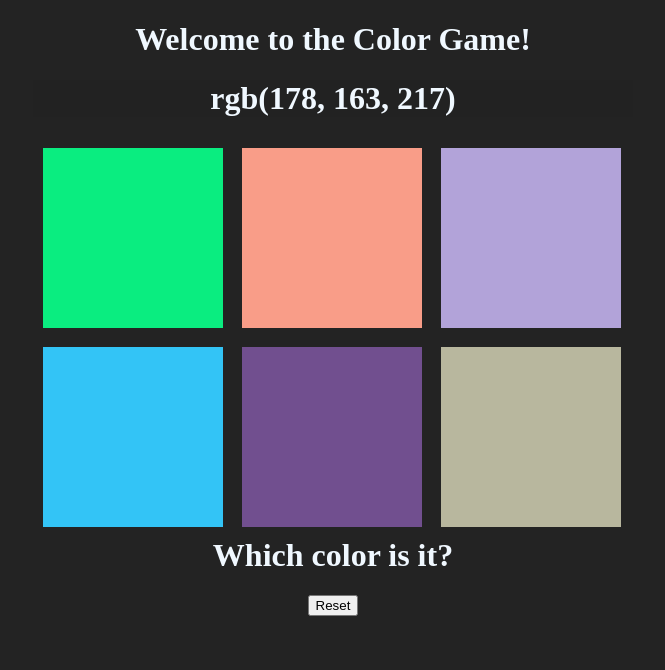
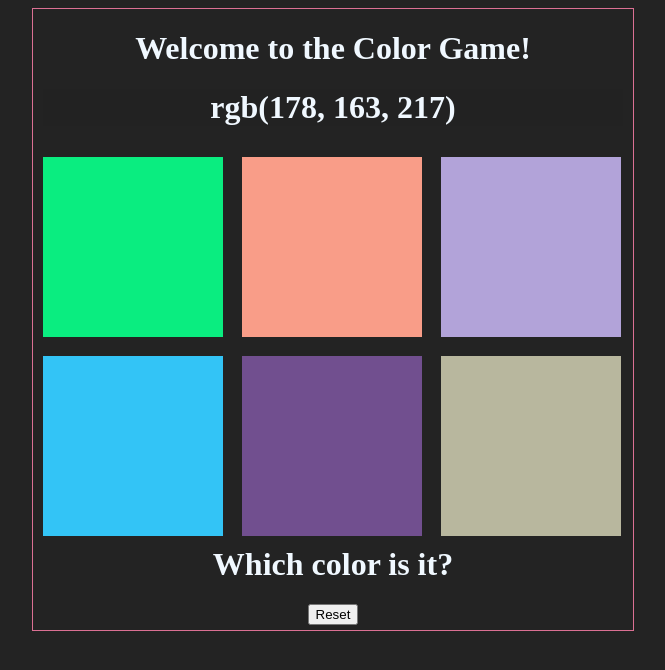
Before and after one commit to zhanknight/ColorGame, a plain HTML site: page ColorGame.html in a window 1280 px wide. Shown: the whole page, without its empty margins (307-972 px from the left). Drawn offline with Linux system fonts and the light colour scheme.

Commit message:
Slight visual enhancements / code modifications to prep for difficulty selection

```diff
--- a/ColorGame.css
+++ b/ColorGame.css
@@ -18,4 +18,16 @@ h1 {
     text-align: center;
     margin: 0 auto;
     max-width: 600px;
+    border: 1px solid palevioletred;
+    padding-bottom: 5px;
 }
+
+#TargetColor {
+    margin-left: 1.6%;
+    margin-right: 1.6%;
+}
+
+#title {
+    margin-left: 1.6%;
+    margin-right: 1.6%;
+}
--- a/ColorGame.html
+++ b/ColorGame.html
@@ -7,7 +7,7 @@
 
 <body>
     <div id="container">
-        <h1>Welcome to the Color Game!</h1>
+        <h1 id="title">Welcome to the Color Game!</h1>
         <h1 id="TargetColor"></h1>
         <!--Six Squares Here-->
         <div class="square"></div>
--- a/ColorGame.js
+++ b/ColorGame.js
@@ -19,7 +19,7 @@ var statusBar = document.querySelector("#status");
 
 // reset button
 document.querySelector("#reset").addEventListener("click", function(){
-
+    document.querySelector("#title").style.backgroundColor = "#232323";
     statusBar.textContent = "Which color is it?";
     gameLogic();
 
@@ -71,6 +71,7 @@ function colorChosen() {
     if (this.style.backgroundColor === winnerColor) {
         statusBar.textContent = "You win the points!";
         targetColorDisplay.style.backgroundColor = winnerColor;
+        document.querySelector("#title").style.backgroundColor = winnerColor;
         for (i = 0; i < squares.length; i++) {
             squares[i].style.backgroundColor = this.style.backgroundColor;
         }
```
